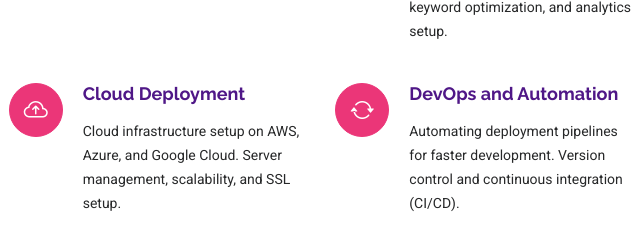
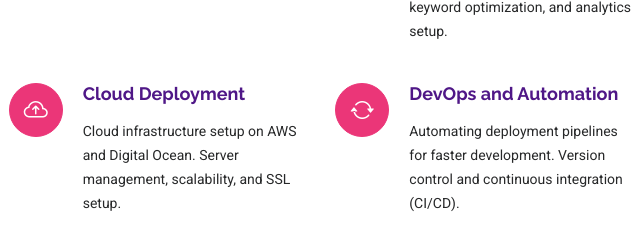
Before and after one commit to Tisoy21/tisoy21.github.io, a plain HTML site: page index.html in a window 1280 px wide. Shown: the part 11242-11494 px from the top of the page, 630-1270 px from the left. Drawn offline with Linux system fonts and the light colour scheme.

Commit message:
chore: wordings update

```diff
--- a/index.html
+++ b/index.html
@@ -1246,7 +1246,7 @@
               <div class="icon flex-shrink-0"><i class="bi bi-cloud-arrow-up"></i></div>
               <div>
                 <h4 class="title">Cloud Deployment</h4>
-                <p class="description">Cloud infrastructure setup on AWS, Azure, and Google Cloud. Server management, scalability, and SSL setup.</p>
+                <p class="description">Cloud infrastructure setup on AWS and Digital Ocean. Server management, scalability, and SSL setup.</p>
               </div>
             </div><!-- End Service Item -->
 
```
